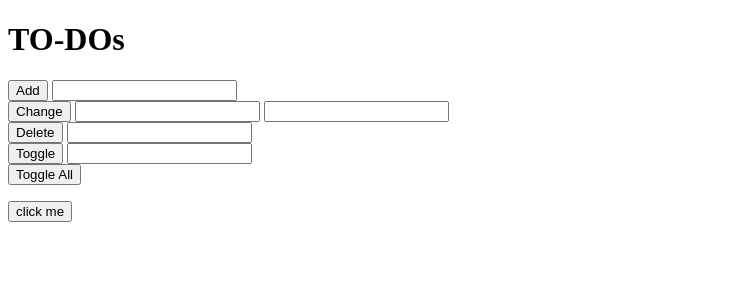
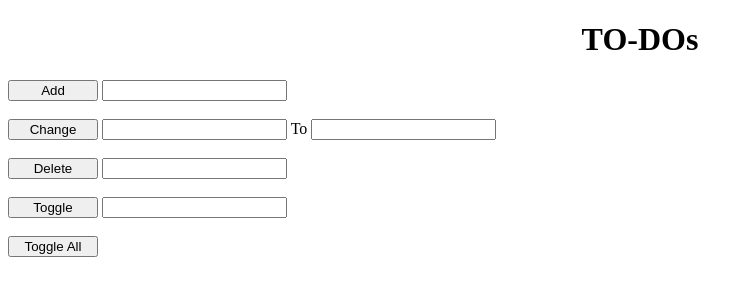
Before and after one commit to blacksag/To-Dos, a plain HTML site: page index.html in a window 1280 px wide. Shown: the whole page, without its empty margins (0-753 px from the left). Drawn offline with Linux system fonts and the light colour scheme.

Commit message:
Some Changes

```diff
--- a/index.html
+++ b/index.html
@@ -5,34 +5,48 @@
 	<title>My TODOS</title>
 </head>
 
+<style>
+#heading{
+	text-align: center;
+}
+
+#btn{
+	width:90px;
+}
+</style>
+
 <body>
-	<h1>TO-DOs</h1>
+	<h1 id="heading">TO-DOs</h1>
 	<div>
-		<button onclick="handler.addTodos()">Add</button>
+		<button id="btn" onclick="handler.addTodos()">Add</button>
 		<input type="text" id="todoAddTextInput">
 	</div>
+	<br>
 	<div>
-		<button onclick="handler.changeTodos()">Change</button>
-		<input type="number" id="todoChangePositionInput">
+		<button id="btn" onclick="handler.changeTodos()">Change</button>
+		<input type="number" id="todoChangePositionInput"> To
 		<input type="text" id="todoChangeNameInput">
 	</div>
+	<br>
 	<div>
-		<button onclick="handler.deleteTodos()">Delete</button>
+		<button id="btn" onclick="handler.deleteTodos()">Delete</button>
 		<input type="number" id="todoDeletePositionInput">
 	</div>
+	<br>
 	<div>
-		<button onclick="handler.toggleCompleted()">Toggle</button>
+		<button id="btn" onclick="handler.toggleCompleted()">Toggle</button>
 		<input type="number" id="todoTogglePositionInput"></div>
 	</div>
+	<br>
 	<div>
-		<button onclick="handler.toggleAll()">Toggle All</button>
+		<button id="btn" onclick="handler.toggleAll()">Toggle All</button>
 	</div>
 	<div>
 		<ul></ul>
 	</div>
-	<div>
+	<!-- <div>
 		<button>click me</button>
-	</div>
+	</div> -->
 	<script type="text/javascript" src="todos.js"></script>
 </body>
 
```
Also changed, not shown: README.md.
